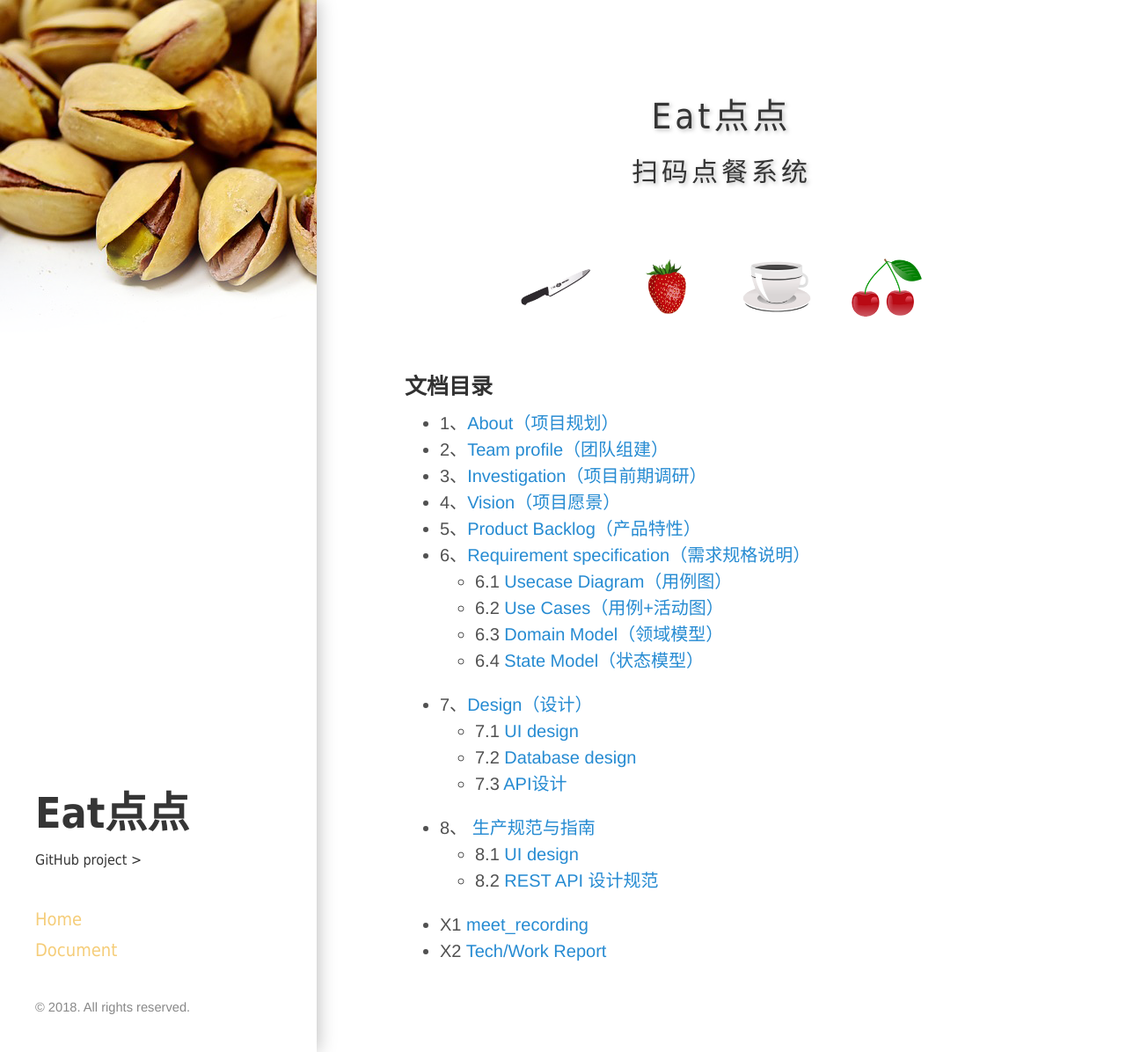
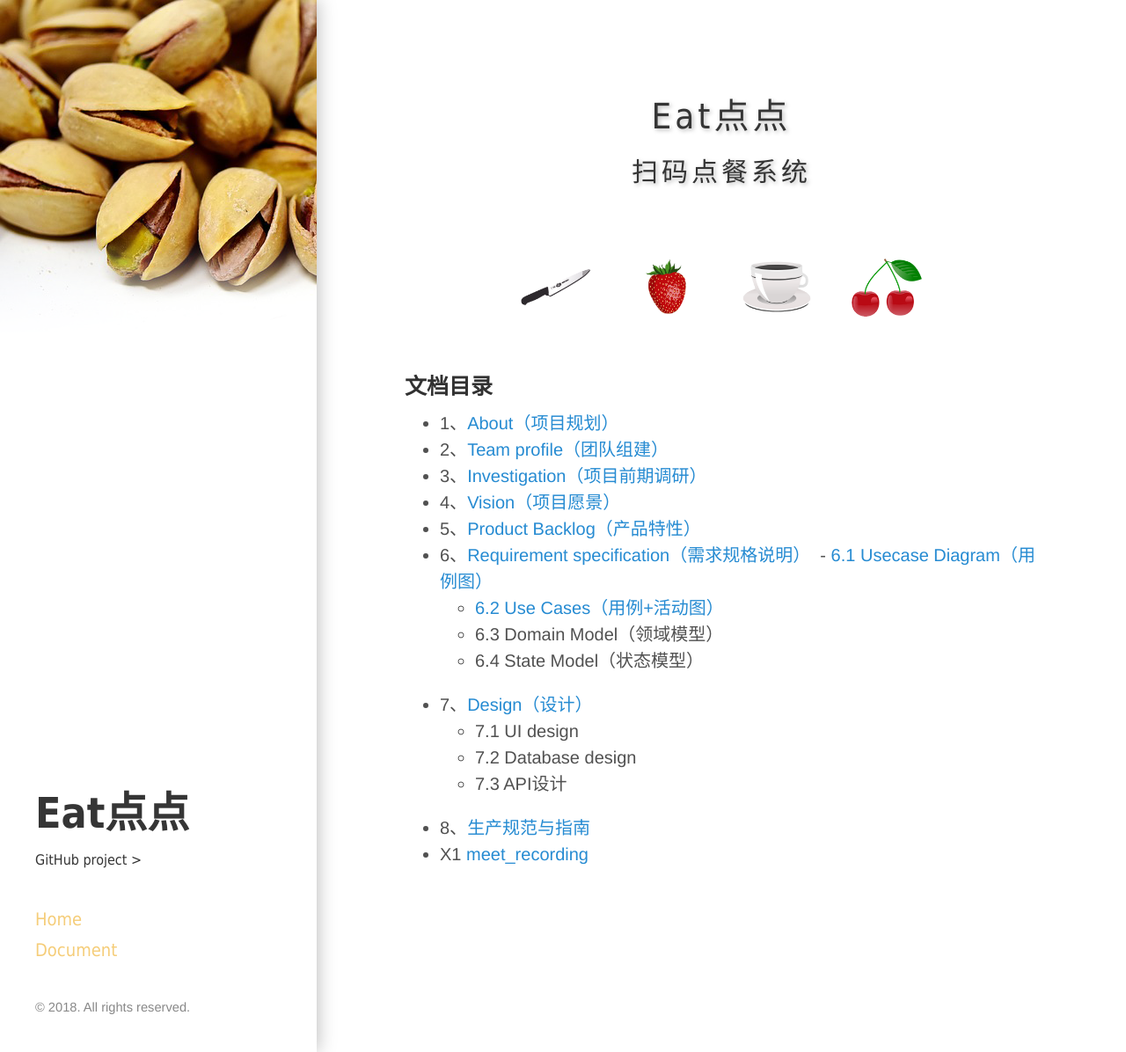
Before and after one commit to ChickenDinner8/ChickenDinner8.github.io, a Jekyll site: the page built from index.md, in a window 1280 px wide and 1196 px high. Shown: the whole window at 88% size. Built offline with Jekyll 4.4.1, drawn with Linux system fonts in a browser that asks for light colours.

Commit message:
add usecase

```diff
--- a/index.md
+++ b/index.md
@@ -38,17 +38,15 @@ title: Home
 + 4、[Vision（项目愿景）](https://chickendinner8.github.io/2018/04/11/vision.html)
 + 5、[Product Backlog（产品特性）](https://chickendinner8.github.io/2018/04/11/backlog.html)
 + 6、[Requirement specification（需求规格说明）](https://chickendinner8.github.io/2018/04/21/需求说明书.html)
-  - 6.1 [Usecase Diagram（用例图）](https://chickendinner8.github.io/2018/04/21/需求说明书.html)
-  - 6.2 [Use Cases（用例+活动图）](https://chickendinner8.github.io/2018/04/21/需求说明书.html)
-  - 6.3 [Domain Model（领域模型）](https://chickendinner8.github.io/2018/04/21/需求说明书.html)
-  - 6.4 [State Model（状态模型）](https://chickendinner8.github.io/2018/04/21/需求说明书.html)
+    - [6.1 Usecase Diagram（用例图）](https://chickendinner8.github.io/2018/05/09/6.1%E7%94%A8%E4%BE%8B%E5%9B%BE.html)
+    + [6.2 Use Cases（用例+活动图）](https://chickendinner8.github.io/2018/05/09/6.2%E7%94%A8%E4%BE%8B%E6%96%87%E6%9C%AC.html)
+    + 6.3 Domain Model（领域模型）
+    + 6.4 State Model（状态模型）
 + 7、[Design（设计）](https://chickendinner8.github.io/2018/04/21/design.html)
-  - 7.1 [UI design](https://chickendinner8.github.io/2018/04/21/design.html)
-  - 7.2 [Database design](https://chickendinner8.github.io/2018/04/21/design.html)
-  - 7.3 [API设计](https://chickendinner8.github.io/2018/04/21/design.html)
-+ 8、 [生产规范与指南](https://chickendinner8.github.io/2018/04/15/生产规范与指南.html)
-  - 8.1 [UI design](https://chickendinner8.github.io/2018/04/15/生产规范与指南.html)
-  - 8.2 [REST API 设计规范](https://chickendinner8.github.io/2018/04/15/生产规范与指南.html)
-+ X1 [meet_recording](https://chickendinner8.github.io/2018/04/11/meeting.html)
-+ X2 [Tech/Work Report](https://chickendinner8.github.io/2018/04/11/work_report.html)
+    - 7.1 UI design
+    - 7.2 Database design
+    - 7.3 API设计
++ 8、[生产规范与指南](https://chickendinner8.github.io/2018/04/15/生产规范与指南.html)
++ X1 [meet_recording](https://chickendinner8.github.io/2018/04/11-meeting.html)
+
 </div>
```
Also changed, not shown: _posts/2018-05-09-6.1用例图.md (+0 -4 lines), _posts/2018-05-09-6.2用例文本.md (+0 -4 lines).
